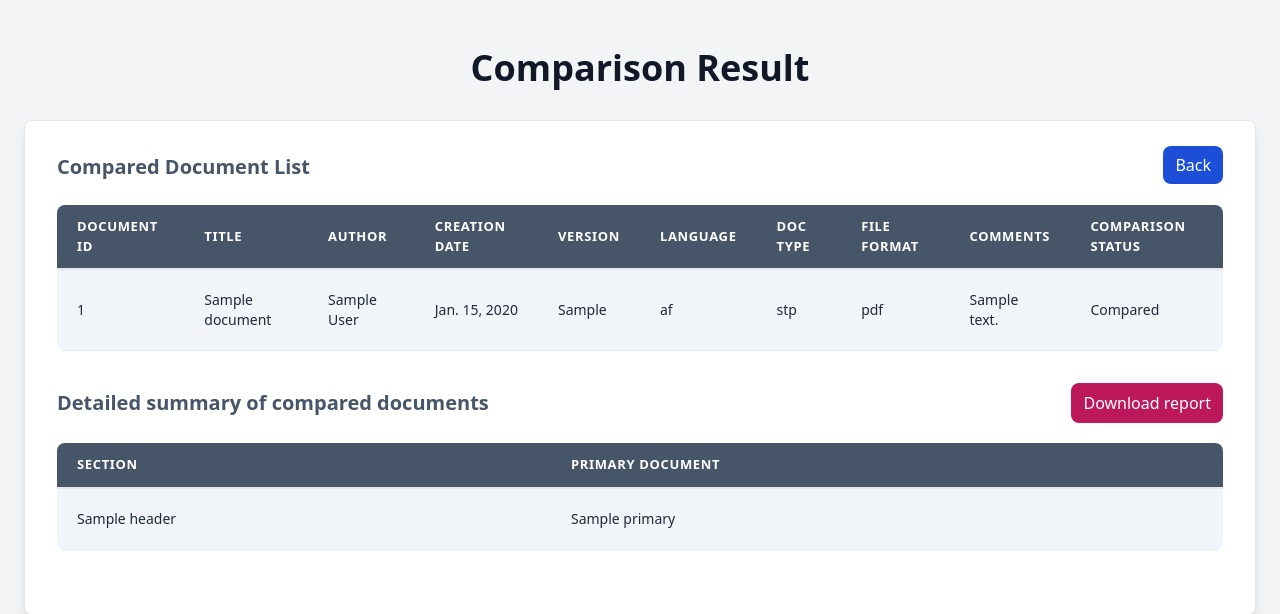
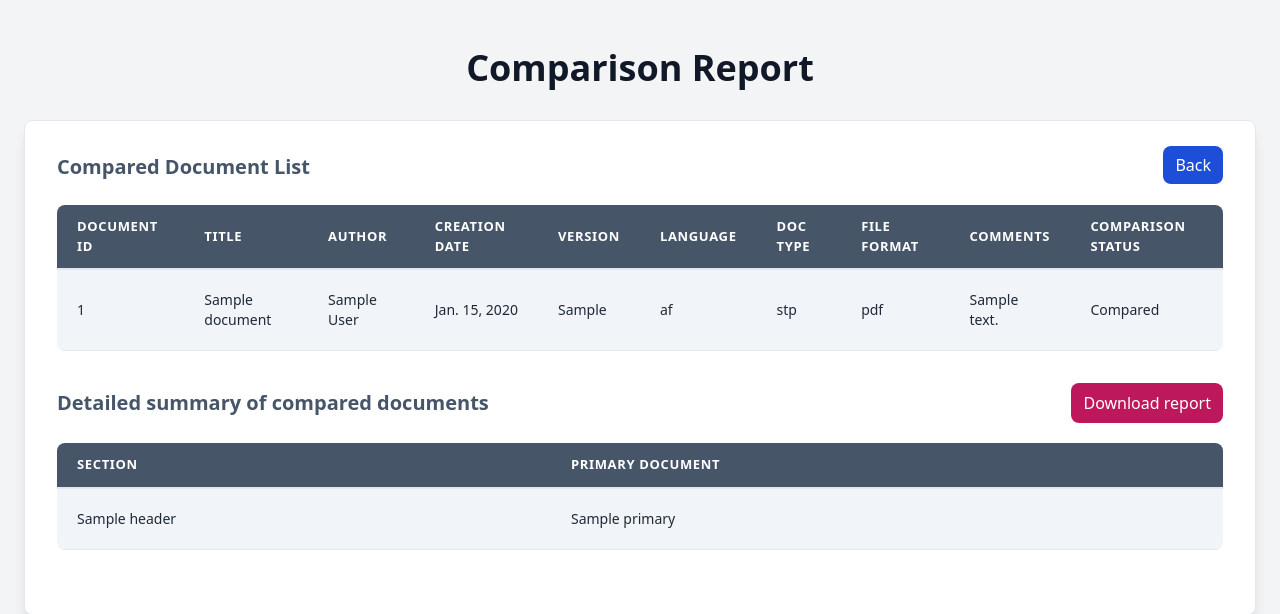
Before and after one commit to vidyagxp0/Document-comparison, a Django app: template compareapp/templates/result.html in a window 1280 px wide. Shown: the part 76-690 px from the top of the page. Run offline with Django 5.2, Linux system fonts and the light colour scheme; tables that the repository leaves empty hold one stand-in row (values such as "Sample post"); the template is opened without the code that fills it: values that come from a table or form of the project are taken from there, most other values are stand-ins (such as "Sample title", 1, 10 or a date in 2020); style sheets or scripts are compiled from the project's sources; some libraries are stand-ins or nearby versions.

Commit message:
Some modification

```diff
--- a/compareapp/templates/result.html
+++ b/compareapp/templates/result.html
@@ -2,7 +2,7 @@
 {% load custom_filters %}
 
 {% block title %}
-    Result
+    Report
 {% endblock title %}
 
 {% block body %}
@@ -11,7 +11,7 @@
 
     <div class="container mx-auto my-12 px-6">
         <div class="text-center mb-8">
-            <h1 class="text-4xl font-bold text-gray-900">Comparison Result</h1>
+            <h1 class="text-4xl font-bold text-gray-900">Comparison Report</h1>
             {% comment %} <p class="mt-2 text-lg text-gray-600">Here are the documents you have uploaded.</p> {% endcomment %}
         </div>
         <div class="bg-white shadow-lg rounded-lg p-8 border border-gray-200">
--- a/compareapp/views.py
+++ b/compareapp/views.py
@@ -117,10 +117,10 @@ def comparison(request):
     result_dir = os.path.join(settings.MEDIA_ROOT, 'comparison')
     os.makedirs(result_dir, exist_ok=True)
 
-    result_path = os.path.join(result_dir, "comparison-data.docx")
+    result_path = os.path.join(result_dir, "comparison-report.docx")
     create_merged_docx(data, result_path)
 
-    output_url = request.build_absolute_uri(settings.MEDIA_URL + 'comparison/comparison-data.docx')
+    output_url = request.build_absolute_uri(settings.MEDIA_URL + 'comparison/comparison-report.docx')
 
     # Prepare comparison details
     comparison_details = {}
@@ -199,7 +199,7 @@ def compare_sections(section1, section2):
 
 def create_merged_docx(data, output_path):
     new_doc = Document()
-
+    new_doc.add_heading('Documents Comparison Report', 0).alignment = WD_PARAGRAPH_ALIGNMENT.CENTER
     headers = set()
     for sections in data.values():
         headers.update(sections.keys())
```
Also changed, not shown: 5 other files.
